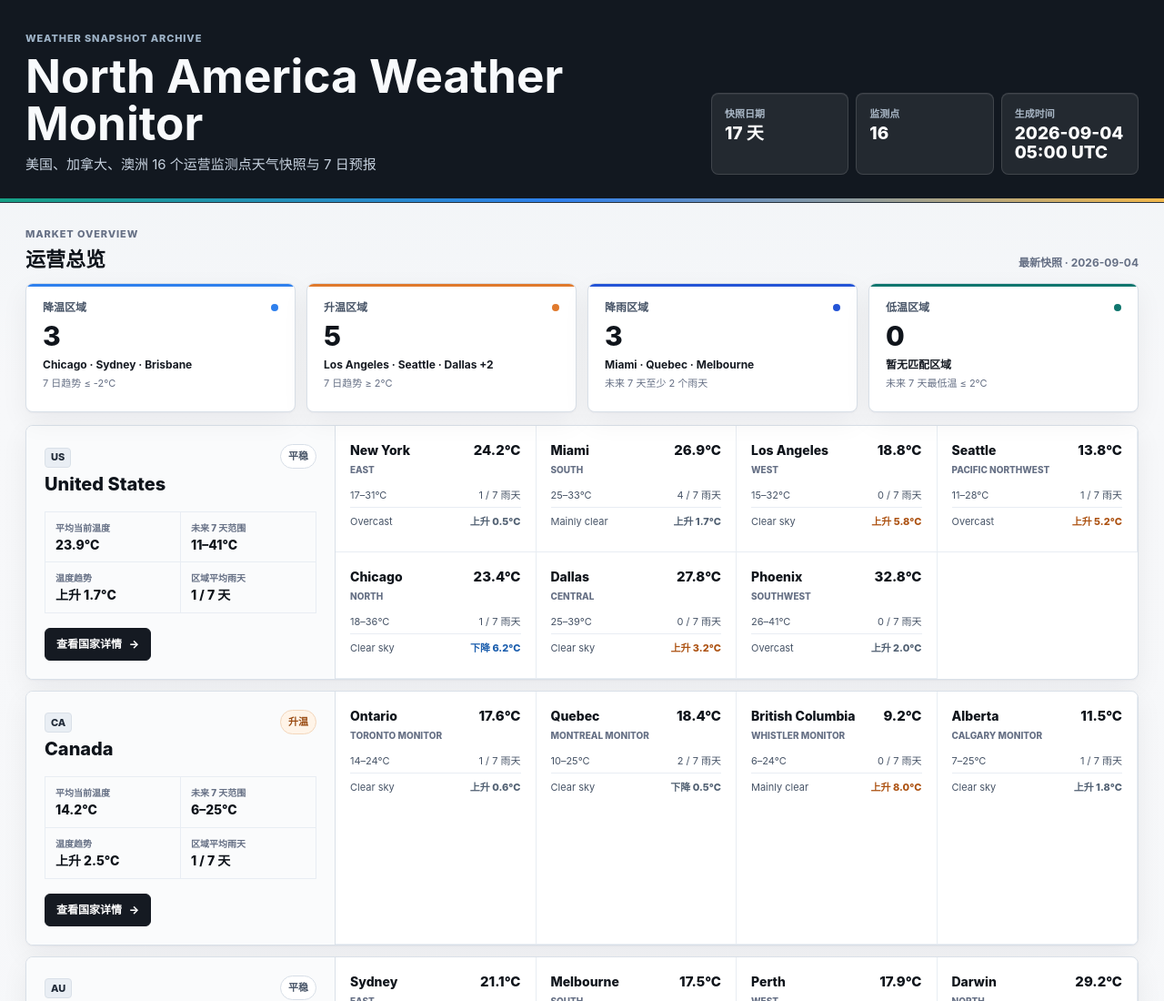
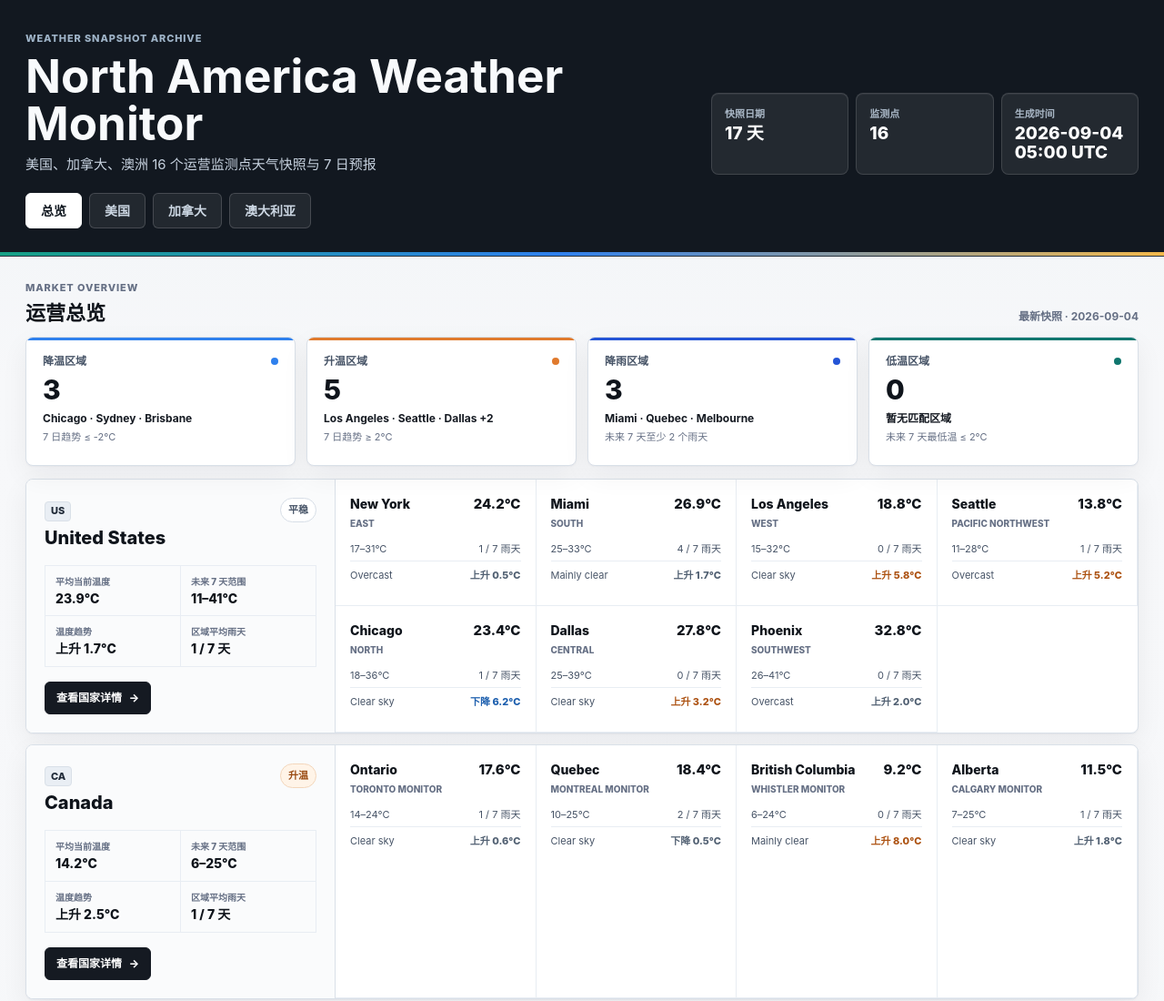
Before and after one commit to labslyon/weather-monitor, a plain HTML site: page index.html in a window 1280 px wide. Shown: the top 1100 px of the page at 91% size. Drawn offline with Linux system fonts and the light colour scheme.

Commit message:
Add top-level country navigation

```diff
--- a/assets/app.js
+++ b/assets/app.js
@@ -7,6 +7,7 @@
 
   var state = {
     country: 'US',
+    navTarget: 'overview',
     date: DATA.today,
     forecastRegion: null,
     calendarRegion: null,
@@ -18,6 +19,8 @@
   var weekdayLabels = ['周一', '周二', '周三', '周四', '周五', '周六', '周日'];
 
   var els = {
+    headerNav: document.getElementById('headerNav'),
+    overviewSection: document.getElementById('overviewSection'),
     overviewDate: document.getElementById('overviewDate'),
     overviewSignals: document.getElementById('overviewSignals'),
     marketOverview: document.getElementById('marketOverview'),
@@ -331,6 +334,15 @@
     els.coverageText.textContent = '快照：' + first + ' 至 ' + last + archiveText;
   }
 
+  function renderHeaderNav() {
+    Array.prototype.forEach.call(els.headerNav.querySelectorAll('button'), function (button) {
+      var target = button.hasAttribute('data-nav-overview') ? 'overview' : button.getAttribute('data-nav-country');
+      var active = target === state.navTarget;
+      button.classList.toggle('active', active);
+      button.setAttribute('aria-pressed', active ? 'true' : 'false');
+    });
+  }
+
   function renderCountryTabs() {
     els.countryTabs.innerHTML = Object.keys(countries).map(function (key) {
       var item = countries[key];
@@ -614,6 +626,7 @@
   function render() {
     var snapshot = getSnapshot(state.date);
     renderHeader();
+    renderHeaderNav();
     renderOverview(DATA.today_data || snapshot);
     renderCountryTabs();
     renderDatePicker();
@@ -624,10 +637,37 @@
     renderForecast(snapshot);
   }
 
+  function openCountryDetails(countryKey) {
+    if (!countries[countryKey]) return;
+    state.country = countryKey;
+    state.navTarget = countryKey;
+    state.date = DATA.today;
+    state.forecastRegion = null;
+    state.calendarRegion = null;
+    state.calendarMonth = null;
+    render();
+    els.countryDetails.scrollIntoView({ behavior: 'smooth', block: 'start' });
+  }
+
+  els.headerNav.addEventListener('click', function (event) {
+    var overviewButton = event.target.closest('[data-nav-overview]');
+    if (overviewButton) {
+      state.navTarget = 'overview';
+      renderHeaderNav();
+      els.overviewSection.scrollIntoView({ behavior: 'smooth', block: 'start' });
+      return;
+    }
+
+    var countryButton = event.target.closest('[data-nav-country]');
+    if (!countryButton) return;
+    openCountryDetails(countryButton.getAttribute('data-nav-country'));
+  });
+
   els.countryTabs.addEventListener('click', function (event) {
     var button = event.target.closest('[data-country]');
     if (!button) return;
     state.country = button.getAttribute('data-country');
+    state.navTarget = state.country;
     state.forecastRegion = null;
     state.calendarRegion = null;
     state.calendarMonth = null;
@@ -637,13 +677,7 @@
   els.marketOverview.addEventListener('click', function (event) {
     var button = event.target.closest('[data-overview-country]');
     if (!button) return;
-    state.country = button.getAttribute('data-overview-country');
-    state.date = DATA.today;
-    state.forecastRegion = null;
-    state.calendarRegion = null;
-    state.calendarMonth = null;
-    render();
-    els.countryDetails.scrollIntoView({ behavior: 'smooth', block: 'start' });
+    openCountryDetails(button.getAttribute('data-overview-country'));
   });
 
   els.forecastTabs.addEventListener('click', function (event) {
--- a/assets/styles.css
+++ b/assets/styles.css
@@ -70,7 +70,8 @@ button {
   padding: 34px 28px 30px;
   display: grid;
   grid-template-columns: minmax(0, 1fr) minmax(360px, 470px);
-  gap: 32px;
+  column-gap: 32px;
+  row-gap: 18px;
   align-items: end;
 }
 
@@ -147,6 +148,48 @@ h2 {
   font-size: 19px;
   font-weight: 760;
   line-height: 1.1;
+}
+
+.header-nav {
+  grid-column: 1 / -1;
+  display: flex;
+  gap: 8px;
+  overflow-x: auto;
+  padding-top: 2px;
+  scrollbar-width: thin;
+}
+
+.header-nav button {
+  min-height: 39px;
+  padding: 0 16px;
+  flex: 0 0 auto;
+  color: #cbd6e2;
+  background: rgba(255, 255, 255, 0.07);
+  border: 1px solid rgba(255, 255, 255, 0.16);
+  border-radius: 6px;
+  cursor: pointer;
+  font-size: 14px;
+  font-weight: 780;
+  white-space: nowrap;
+  transition: color 0.15s, background 0.15s, border-color 0.15s, transform 0.15s;
+}
+
+.header-nav button:hover {
+  color: #fff;
+  background: rgba(255, 255, 255, 0.13);
+  border-color: rgba(255, 255, 255, 0.3);
+}
+
+.header-nav button.active {
+  color: #111820;
+  background: #fff;
+  border-color: #fff;
+  box-shadow: var(--shadow-soft);
+}
+
+.header-nav button:focus-visible {
+  outline: 3px solid rgba(96, 165, 250, 0.5);
+  outline-offset: 2px;
 }
 
 .shell {
--- a/index.html
+++ b/index.html
@@ -29,11 +29,17 @@
             <dd id="statGenerated">--</dd>
           </div>
         </dl>
+        <nav class="header-nav" id="headerNav" aria-label="顶部导航">
+          <button class="active" type="button" data-nav-overview aria-pressed="true">总览</button>
+          <button type="button" data-nav-country="US" aria-pressed="false">美国</button>
+          <button type="button" data-nav-country="CA" aria-pressed="false">加拿大</button>
+          <button type="button" data-nav-country="AU" aria-pressed="false">澳大利亚</button>
+        </nav>
       </div>
     </header>
 
     <main class="shell">
-      <section class="overview-section" aria-labelledby="overviewTitle">
+      <section class="overview-section" id="overviewSection" aria-labelledby="overviewTitle">
         <div class="section-head overview-head">
           <div>
             <p class="eyebrow">Market Overview</p>
```
